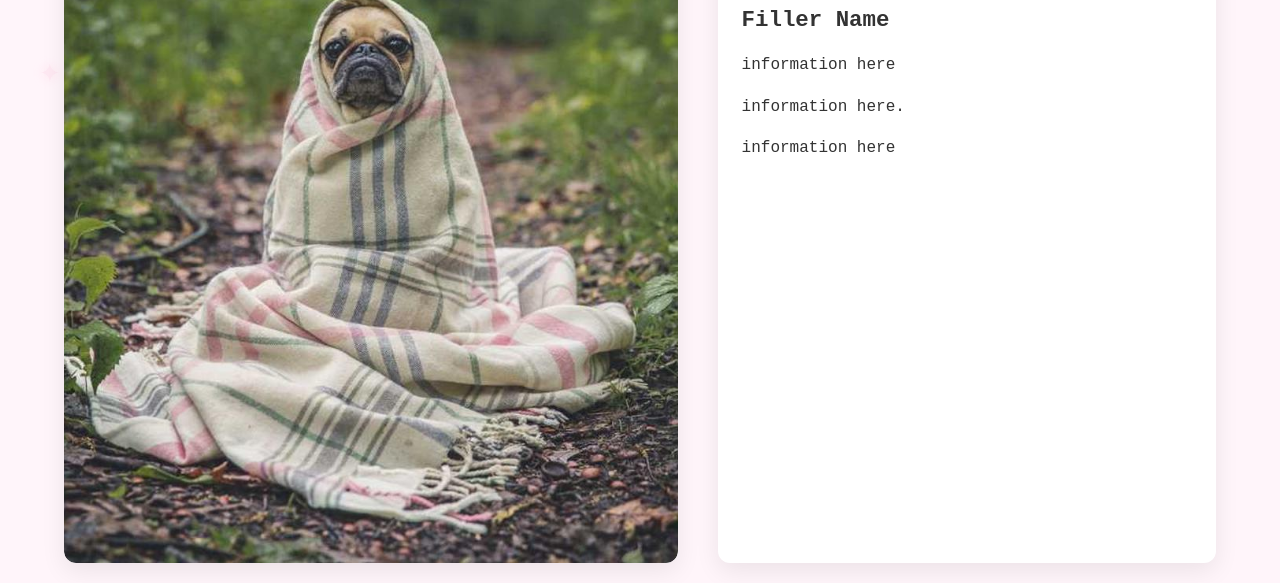
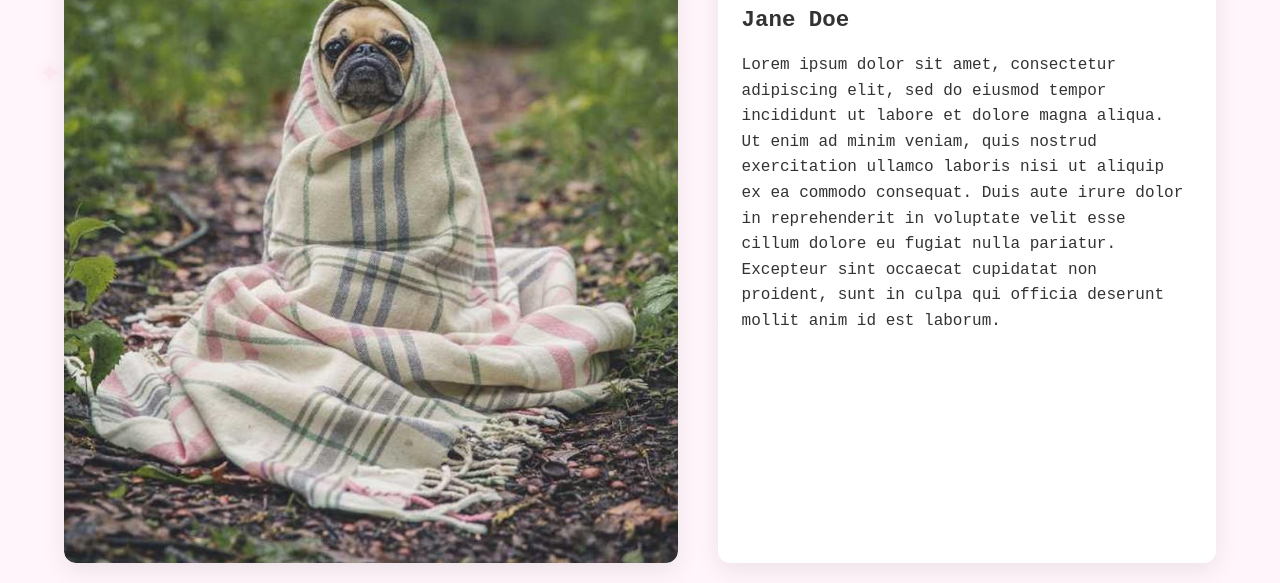
Before and after one commit to anaidbeatrice/anaidbeatrice.github.io, a plain HTML site: page page2.html in a window 1280 px wide. Shown: the part 307-890 px from the top of the page. Drawn offline with Linux system fonts and the light colour scheme.

Commit message:
Update page2.html

```diff
--- a/page2.html
+++ b/page2.html
@@ -26,10 +26,11 @@
 
     <div class="about-content card-shadow">
       <h2>ABOUT ME</h2>
-      <h3>Filler Name</h3>
-      <p>information here</p>
-      <p>information here.</p>
-      <p>information here</p>
+      <h3>Jane Doe</h3>
+      <p>Lorem ipsum dolor sit amet, consectetur adipiscing elit, sed do eiusmod tempor incididunt ut labore et dolore magna aliqua.
+         Ut enim ad minim veniam, quis nostrud exercitation ullamco laboris nisi ut aliquip ex ea commodo consequat.
+         Duis aute irure dolor in reprehenderit in voluptate velit esse cillum dolore eu fugiat nulla pariatur.
+         Excepteur sint occaecat cupidatat non proident, sunt in culpa qui officia deserunt mollit anim id est laborum.</p>
     </div>
   </main>
 
```
